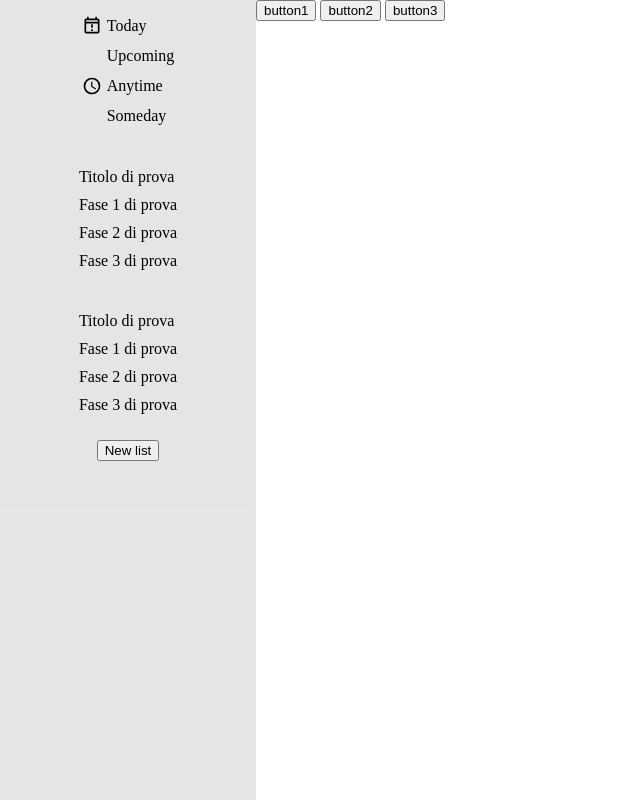
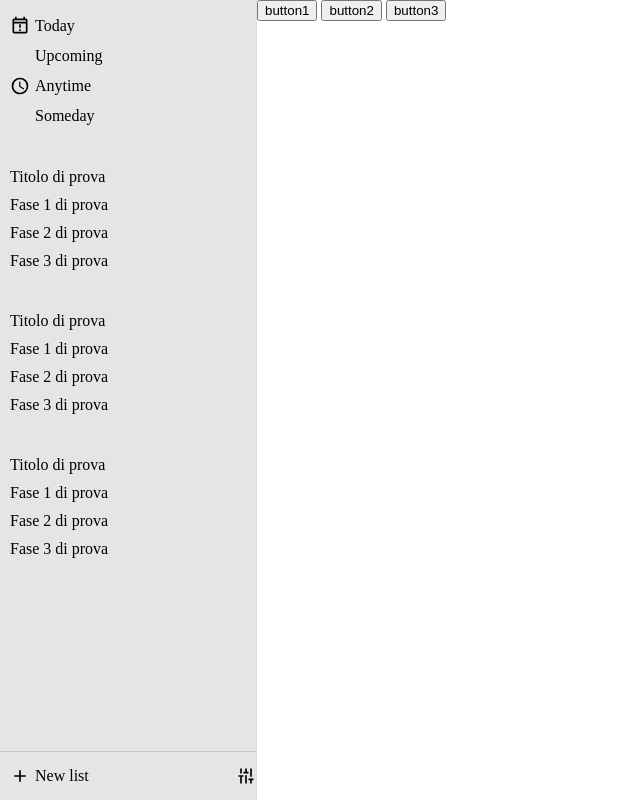
Before and after one commit to tdpine/ToDo_List, a website built with webpack: page src/template.html in a window 1280 px wide. Shown: the whole page, without its empty margins (0-640 px from the left). Built offline with nearby package versions, Linux system fonts and the light colour scheme; files whose address does not match are found by name.

Commit message:
20250914.2225

```diff
--- a/src/domManipulation.js
+++ b/src/domManipulation.js
@@ -16,7 +16,11 @@ const project2 = createToDo("Titolo di prova", "Descrizione di prova","","Today"
 toDoUpdater.insertPhase(project2, "Fase 1 di prova");
 toDoUpdater.insertPhase(project2, "Fase 2 di prova");
 toDoUpdater.insertPhase(project2, "Fase 3 di prova");
-const toDoList = [project1, project2];
+const project3 = createToDo("Titolo di prova", "Descrizione di prova","","Today",crypto.randomUUID());
+toDoUpdater.insertPhase(project3, "Fase 1 di prova");
+toDoUpdater.insertPhase(project3, "Fase 2 di prova");
+toDoUpdater.insertPhase(project3, "Fase 3 di prova");
+const toDoList = [project1, project2, project3];
 console.log(project1.phases);
 
 const projectsList = document.querySelector("#projectsList");
--- a/src/styles.css
+++ b/src/styles.css
@@ -12,8 +12,13 @@ body {
     background-color: rgba(220, 220, 220, 0.72);
     display: flex;
     flex-direction: column;
-    align-items: center;
+    align-items: flex-start;
+    border-right: solid thin rgba(220, 220, 220, 0.72);
 }
+.leftContainer ul{
+    padding-left: 10px;
+}
+
 .rightContainer{
     flex:0 auto;
 }
@@ -97,3 +102,34 @@ ul > * {
 #projectsList ul li {
     list-style: none;
 }
+.leftFooter{
+    margin-top: auto;
+    display: flex;
+    align-items: center;
+    border-top: solid thin rgba(115, 111, 111, 0.268);
+    width: 100%;
+    justify-content: center;
+
+}
+.leftFooter p::before{
+    content: url("./images/plus.svg");
+    display: inline-block;
+    margin-right: 5px;
+    width: 20px;
+    height: 20px;
+}
+.leftFooter p::after{
+    content: url("./images/tune-vertical.svg");
+    display: inline-block;
+    width: 20px;
+    height: 20px;
+    margin-left: auto;
+}
+.leftFooter p{
+    display: flex;
+    width: 100%;
+    height: 3rem;
+    align-items: center;
+    margin: 0;
+    padding-left: 10px;
+}
--- a/src/template.html
+++ b/src/template.html
@@ -28,7 +28,7 @@
             </div>
 
             <div class="leftFooter">
-                <button>New list</button>
+                <p>New list</p>
             </div>
         </div>
         <div class="rightContainer">
```
Also changed, not shown: src/images/plus.svg (added), src/images/tune-vertical.svg (added).
